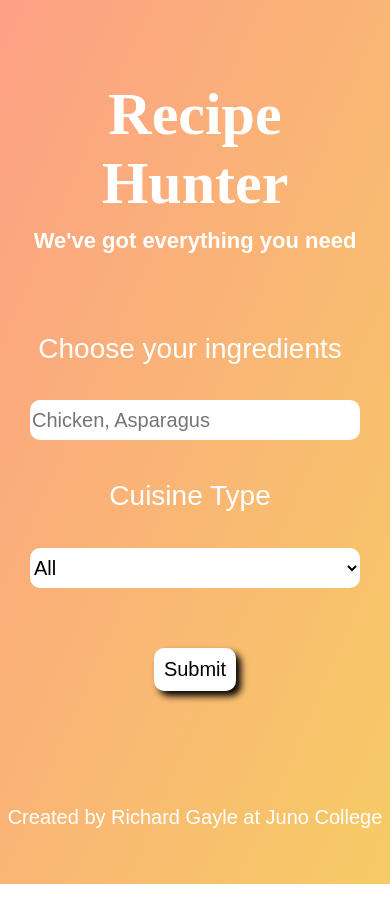
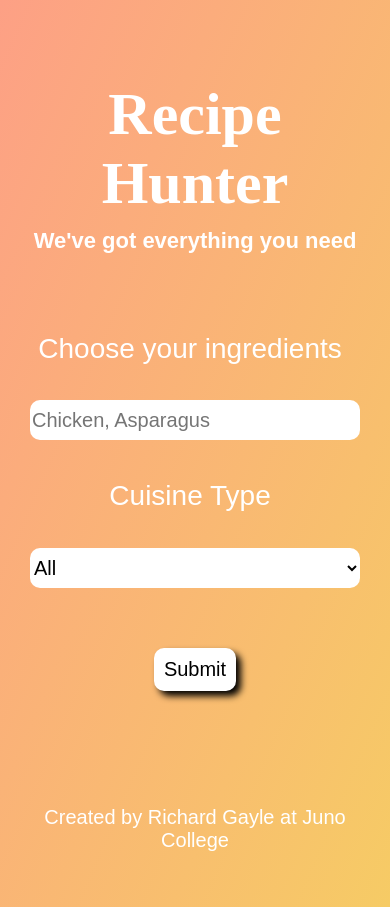
Before and after one commit to r2gayle/project-3, a React (Create React App) app: page / in a window 390 px wide. Before the commit the page ends 884 px from the top, so only its background shows below. Built offline with nearby package versions, Linux system fonts and the light colour scheme.

Commit message:
responsive adj

```diff
--- a/src/App.css
+++ b/src/App.css
@@ -200,7 +200,6 @@ main li {
   border-radius: 10px;
   width: 35%;
   min-width: 350px;
-  overflow: auto;
 }
 
 .heading h3 {
@@ -240,7 +239,7 @@ main li {
 }
 
 .ingredients > * {
-  margin-bottom: 10px;
+  margin-bottom: 15px;
 }
 
 main img {
@@ -277,6 +276,13 @@ footer p {
 
   .drop-down-cuisine select {
     width: 330px;
+  }
+}
+
+@media(max-width: 768px) {
+  .modal-container {
+    height: 80vh;
+    overflow: auto;
   }
 }
 
--- a/src/Footer.js
+++ b/src/Footer.js
@@ -2,7 +2,7 @@
 function Footer() {
 
     return(
-        <footer>
+        <footer className="wrapper">
             <p>Created by Richard Gayle at Juno College</p>
         </footer>
     )
```
